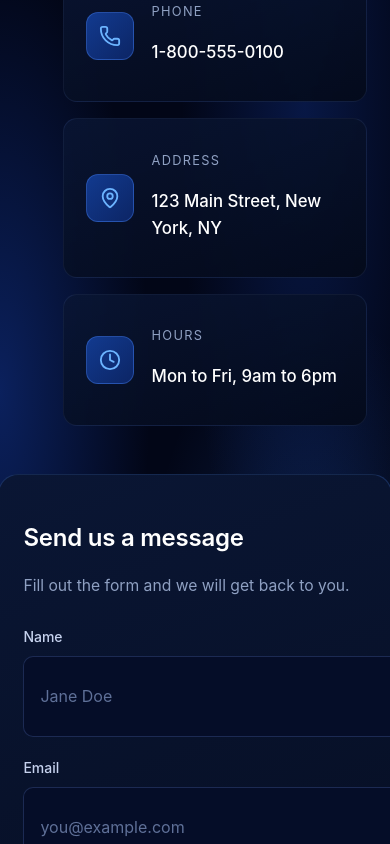
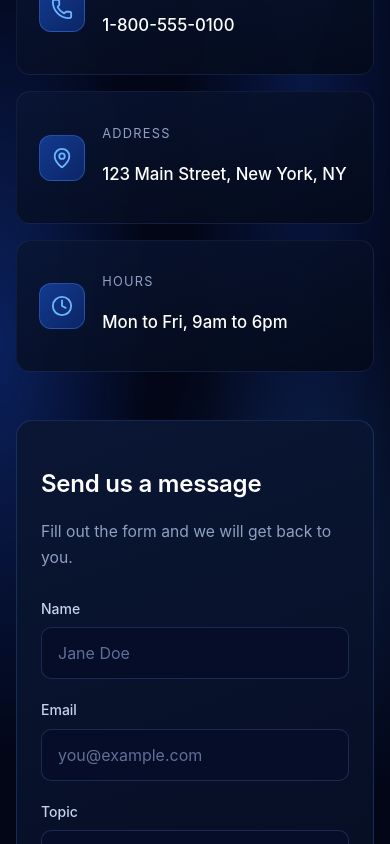
Before and after one commit to jdv75/Bank-Interface-Application, a React (Vite) app: page /contact in a window 390 px wide. Shown: the part 686-1530 px from the top of the page. Built offline with nearby package versions, Linux system fonts and the light colour scheme.

Commit message:
Fixed the contact page card layout
- The cards were not being properly centered and the cards weren't really responsive. That has been fixed across all views.

```diff
--- a/src/pages/Contact/Contact.css
+++ b/src/pages/Contact/Contact.css
@@ -1,5 +1,12 @@
 .contact-section {
   padding-bottom: 5rem;
+}
+
+.contact-section,
+.contact-section *,
+.contact-section *::before,
+.contact-section *::after {
+  box-sizing: border-box;
 }
 
 /*
@@ -10,6 +17,7 @@
   display: grid;
   grid-template-columns: minmax(0, 0.8fr) minmax(0, 1.2fr);
   gap: 2rem;
+  width: 100%;
   align-items: start;
   max-width: 1120px;
   margin-left: max(0px, calc((100% - 1600px) / 2));
@@ -22,13 +30,15 @@
   display: grid;
   gap: 1rem;
   margin-top: 0;
-  padding: auto;
+  min-width: 0;
+  padding: 0;
 }
 
 .contact-item {
   display: flex;
   align-items: center;
   gap: 1.1rem;
+  min-width: 0;
   padding: 1.15rem 1.35rem;
   border-radius: 14px;
   border: 1px solid rgba(120, 160, 255, 0.1);
@@ -61,9 +71,14 @@
   overflow-wrap: anywhere;
 }
 
+.contact-item > div {
+  min-width: 0;
+}
+
 /* ---------- Form card ---------- */
 .contact-card {
   width: 100%;
+  min-width: 0;
   padding: clamp(1.5rem, 3vw, 2.5rem);
   border-radius: 20px;
   border: 1px solid rgba(80, 140, 255, 0.22);
@@ -86,11 +101,12 @@
 
 .form-row {
   display: grid;
-  grid-template-columns: 1fr 1.25fr;
-  gap: 4rem;
+  grid-template-columns: repeat(2, minmax(0, 1fr));
+  gap: 1.25rem;
 }
 
 .field {
+  min-width: 0;
   margin-bottom: 1.25rem;
 }
 
@@ -105,7 +121,9 @@
 .field input,
 .field select,
 .field textarea {
+  display: block;
   width: 100%;
+  max-width: 100%;
   font-family: inherit;
   font-size: 1rem;
   color: var(--text-main);
@@ -193,16 +211,27 @@
   .contact-section .contact-grid {
     grid-template-columns: 1fr;
     max-width: 680px;
-    display: grid;
-    place-items: center;
-    justify-content: center;
-    align-items: center;
-    padding: auto;
+    margin-inline: auto;
+  }
+
+  .contact-info,
+  .contact-card {
+    width: 100%;
   }
 }
 
 /* ---------- Phone ---------- */
 @media (max-width: 560px) {
+  .contact-section {
+    padding-right: 1rem;
+    padding-left: 1rem;
+  }
+
+  .contact-card {
+    padding: 1.5rem;
+    border-radius: 16px;
+  }
+
   .form-row {
     grid-template-columns: 1fr;
     gap: 0;
```
